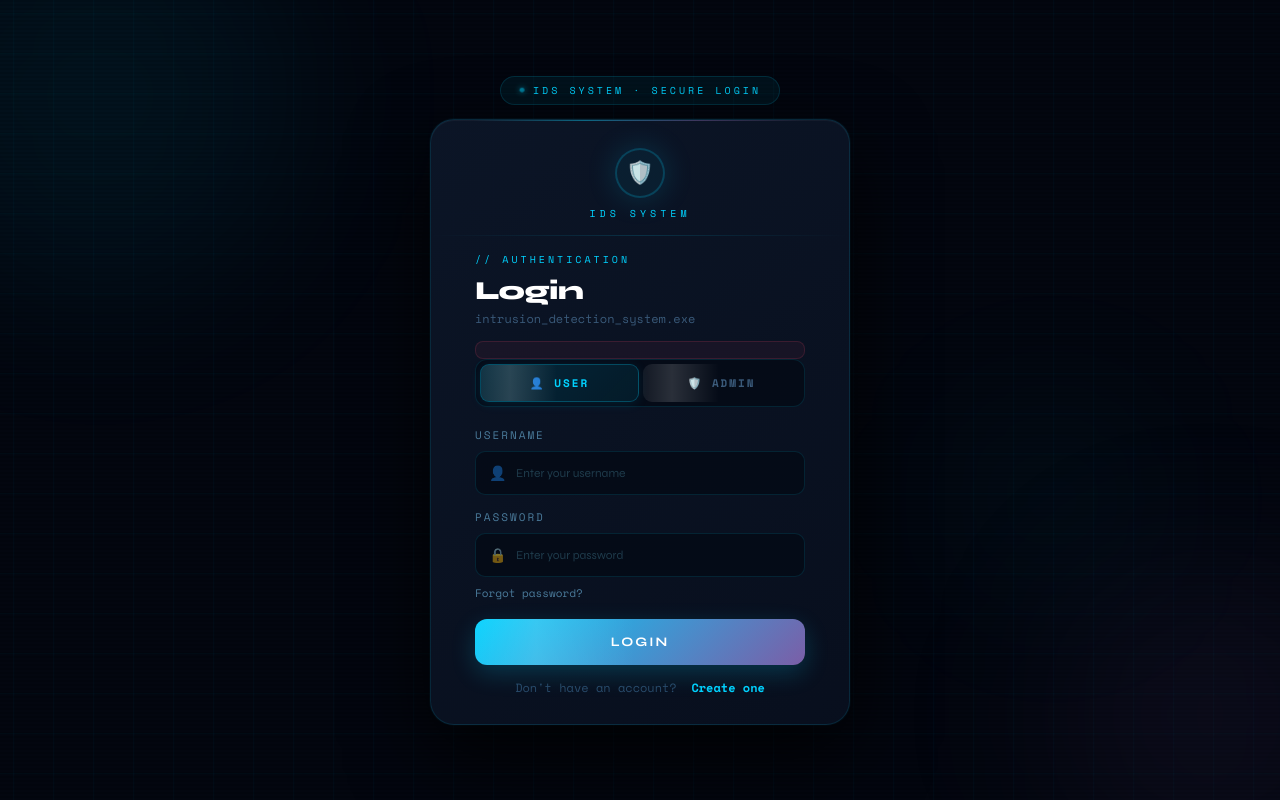
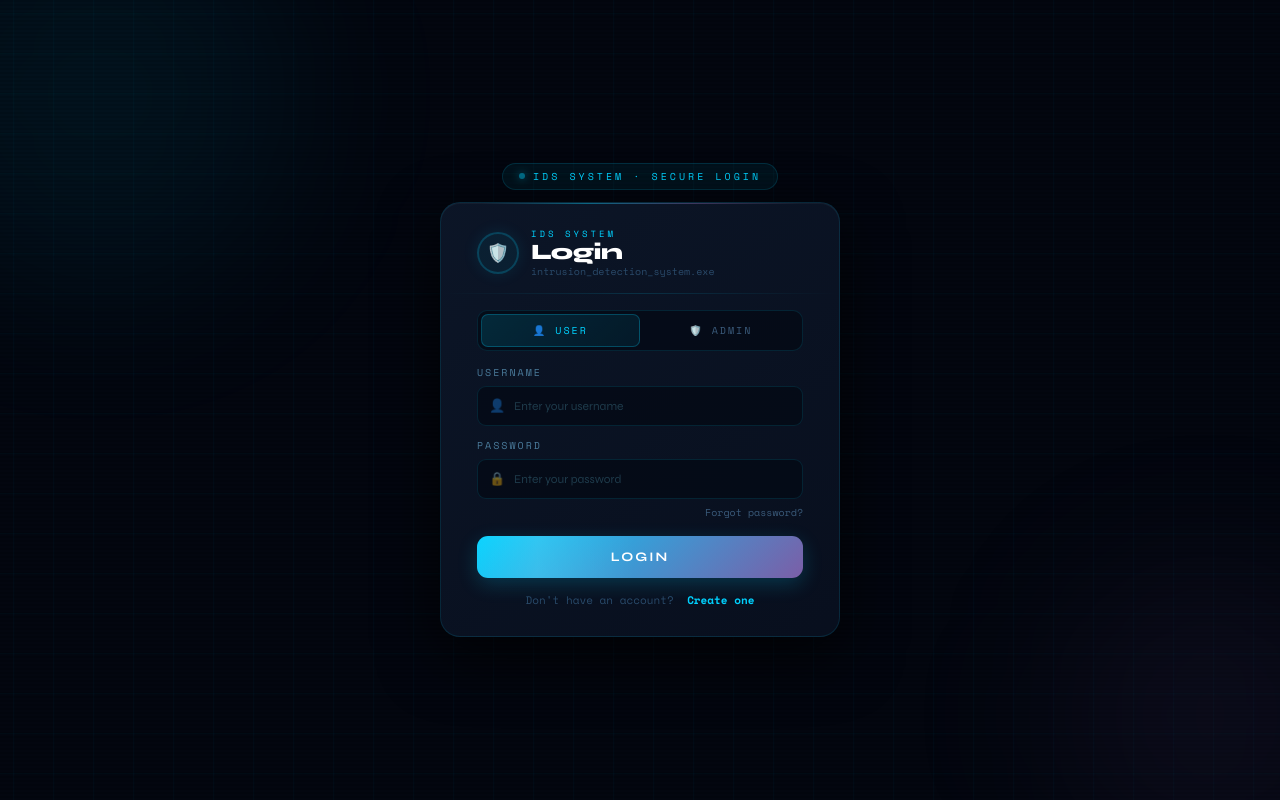
Before and after one commit to AchantaHarshini/Intrusion-Detection-System-IDS-for-Network-Traffic-Using-Machine-Learning, a Flask app: page / in a window 1280 px wide. Run offline with Flask 3, Linux system fonts and the light colour scheme.

Commit message:
Update login.html

```diff
--- a/templates/login.html
+++ b/templates/login.html
@@ -8,8 +8,8 @@
 *{margin:0;padding:0;box-sizing:border-box;}
 body{
   background:#03060f;color:#e8f4f8;font-family:'Syne',sans-serif;
-  display:flex;justify-content:center;align-items:center;
-  min-height:100vh;margin:0;overflow:hidden;position:relative;
+  min-height:100vh;display:flex;justify-content:center;align-items:center;
+  overflow-y:auto;position:relative;
 }
 body::before{
   content:'';position:fixed;inset:0;
@@ -25,177 +25,173 @@ body::after{
 .orb{position:fixed;border-radius:50%;filter:blur(80px);pointer-events:none;z-index:0;animation:orbFloat 8s ease-in-out infinite;}
 .orb1{width:400px;height:400px;background:rgba(0,210,255,0.06);top:-100px;left:-100px;}
 .orb2{width:300px;height:300px;background:rgba(123,94,167,0.08);bottom:-80px;right:-80px;animation-delay:-4s;}
-.orb3{width:200px;height:200px;background:rgba(0,210,255,0.04);top:50%;right:10%;animation-delay:-2s;}
-@keyframes orbFloat{0%,100%{transform:translateY(0) scale(1);}50%{transform:translateY(-20px) scale(1.05);}}
-.wrapper{position:relative;z-index:2;display:flex;flex-direction:column;align-items:center;width:100%;max-width:460px;padding:20px;}
+@keyframes orbFloat{0%,100%{transform:translateY(0);}50%{transform:translateY(-20px);}}
+
+.wrapper{
+  position:relative;z-index:2;
+  display:flex;flex-direction:column;align-items:center;
+  width:100%;max-width:440px;padding:16px 20px;
+}
+
+/* top badge */
 .top-badge{
   display:flex;align-items:center;gap:8px;
   background:rgba(0,210,255,0.06);border:1px solid rgba(0,210,255,0.15);
-  border-radius:30px;padding:6px 18px;
+  border-radius:30px;padding:5px 16px;margin-bottom:12px;
   font-family:'Space Mono',monospace;font-size:10px;color:#00d2ff;letter-spacing:3px;
-  margin-bottom:14px;animation:fadeDown 0.6s ease both;
+  animation:fadeDown 0.6s ease both;
 }
 .badge-dot{width:6px;height:6px;border-radius:50%;background:#00d2ff;box-shadow:0 0 8px #00d2ff;animation:pulse 2s ease infinite;}
-@keyframes pulse{0%,100%{opacity:1;transform:scale(1);}50%{opacity:0.5;transform:scale(0.8);}}
+@keyframes pulse{0%,100%{opacity:1;}50%{opacity:0.4;}}
+
+/* card */
 .card{
   width:100%;
-  background:linear-gradient(145deg,rgba(12,22,40,0.95),rgba(8,15,30,0.98));
-  padding:28px 44px;border-radius:24px;
+  background:linear-gradient(145deg,rgba(12,22,40,0.97),rgba(8,15,30,0.99));
+  padding:24px 36px 28px;border-radius:20px;
   border:1px solid rgba(0,210,255,0.12);
-  box-shadow:0 30px 80px rgba(0,0,0,0.8),0 0 0 1px rgba(0,210,255,0.05),inset 0 1px 0 rgba(255,255,255,0.04);
+  box-shadow:0 20px 60px rgba(0,0,0,0.7),inset 0 1px 0 rgba(255,255,255,0.04);
   animation:fadeUp 0.7s ease both 0.1s;position:relative;overflow:hidden;
 }
 .card::before{
   content:'';position:absolute;top:0;left:10%;right:10%;height:1px;
   background:linear-gradient(90deg,transparent,rgba(0,210,255,0.4),rgba(123,94,167,0.4),transparent);
 }
-.logo-wrap{display:flex;flex-direction:column;align-items:center;margin-bottom:14px;}
+
+/* logo row - horizontal to save space */
+.logo-row{
+  display:flex;align-items:center;gap:12px;margin-bottom:14px;
+}
 .shield{
-  width:50px;height:50px;background:rgba(0,210,255,0.06);
-  border:2px solid rgba(0,210,255,0.2);border-radius:50%;
-  display:flex;align-items:center;justify-content:center;font-size:22px;margin-bottom:8px;
-  box-shadow:0 0 20px rgba(0,210,255,0.1);animation:shieldPulse 3s ease infinite;
+  width:42px;height:42px;flex-shrink:0;
+  background:rgba(0,210,255,0.06);border:2px solid rgba(0,210,255,0.2);
+  border-radius:50%;display:flex;align-items:center;justify-content:center;
+  font-size:18px;box-shadow:0 0 16px rgba(0,210,255,0.1);
+  transition:border-color 0.3s,background 0.3s;
 }
-@keyframes shieldPulse{0%,100%{box-shadow:0 0 20px rgba(0,210,255,0.1);}50%{box-shadow:0 0 35px rgba(0,210,255,0.2);}}
-.logo-tag{font-family:'Space Mono',monospace;font-size:10px;color:#00d2ff;letter-spacing:4px;}
-.divider{height:1px;background:linear-gradient(90deg,transparent,rgba(0,210,255,0.15),transparent);margin:0 -44px 16px;}
-.tag{font-family:'Space Mono',monospace;font-size:10px;color:#00d2ff;letter-spacing:3px;margin-bottom:8px;}
-h1{font-size:26px;font-weight:800;color:#fff;letter-spacing:-0.5px;margin-bottom:4px;text-align:left;}
-.sub{font-size:12px;color:#3a5a7a;font-family:'Space Mono',monospace;}
+.logo-info .logo-tag{font-family:'Space Mono',monospace;font-size:9px;color:#00d2ff;letter-spacing:3px;transition:color 0.3s;}
+.logo-info h1{font-size:22px;font-weight:800;color:#fff;letter-spacing:-0.5px;line-height:1.1;}
+.logo-info .sub{font-size:10px;color:#2a4a6a;font-family:'Space Mono',monospace;}
+
+.divider{height:1px;background:linear-gradient(90deg,transparent,rgba(0,210,255,0.15),transparent);margin:0 -36px 16px;}
+
+/* error */
 .error{
-  color:#ff4d6d;text-align:center;margin:14px 0 0;font-size:12px;
+  display:none;color:#ff4d6d;text-align:center;margin-bottom:10px;font-size:11px;
   font-family:'Space Mono',monospace;
   background:rgba(255,77,109,0.06);border:1px solid rgba(255,77,109,0.15);
-  border-radius:8px;padding:8px 12px;
+  border-radius:8px;padding:7px 12px;
 }
-label{font-size:11px;display:block;margin-top:14px;color:#4a7a9a;font-family:'Space Mono',monospace;letter-spacing:2px;text-transform:uppercase;}
-.input-wrap{position:relative;margin-top:8px;}
-.input-icon{position:absolute;left:14px;top:50%;transform:translateY(-50%);font-size:14px;opacity:0.5;pointer-events:none;}
+.error.show{display:block;}
+
+/* role toggle */
+.role-toggle{
+  display:flex;background:rgba(4,10,22,0.8);border:1px solid rgba(0,210,255,0.12);
+  border-radius:10px;padding:3px;gap:3px;margin-bottom:14px;
+}
+.role-btn{
+  flex:1;padding:8px;border:none;border-radius:7px;
+  background:transparent;color:#3a5a7a;
+  font-family:'Space Mono',monospace;font-size:10px;letter-spacing:2px;
+  cursor:pointer;transition:all 0.3s;box-shadow:none;margin:0;width:auto;
+}
+.role-btn.active-user{background:linear-gradient(135deg,rgba(0,210,255,0.15),rgba(0,210,255,0.07));color:#00d2ff;border:1px solid rgba(0,210,255,0.25);}
+.role-btn.active-admin{background:linear-gradient(135deg,rgba(123,94,167,0.2),rgba(123,94,167,0.08));color:#a78bfa;border:1px solid rgba(123,94,167,0.3);}
+.role-btn:hover:not(.active-user):not(.active-admin){color:#6a8aaa;transform:none;}
+
+/* labels & inputs */
+label{font-size:10px;display:block;margin-top:12px;color:#4a7a9a;font-family:'Space Mono',monospace;letter-spacing:2px;text-transform:uppercase;}
+.input-wrap{position:relative;margin-top:6px;}
+.input-icon{position:absolute;left:12px;top:50%;transform:translateY(-50%);font-size:13px;opacity:0.45;pointer-events:none;}
 input{
-  width:100%;padding:13px 14px 13px 40px;border-radius:10px;
+  width:100%;padding:11px 12px 11px 36px;border-radius:9px;
   border:1px solid rgba(0,210,255,0.12);background:rgba(4,10,22,0.8);
   color:white;font-family:'Syne',sans-serif;font-size:13px;
-  transition:border-color 0.3s,box-shadow 0.3s,background 0.3s;outline:none;
+  transition:border-color 0.3s,box-shadow 0.3s;outline:none;
 }
-input:focus{border-color:rgba(0,210,255,0.45);background:rgba(0,210,255,0.04);box-shadow:0 0 0 3px rgba(0,210,255,0.08),0 4px 16px rgba(0,0,0,0.3);}
+input:focus{border-color:rgba(0,210,255,0.4);box-shadow:0 0 0 3px rgba(0,210,255,0.07);}
 input::placeholder{color:#1e3a4a;font-size:12px;}
 
-/* forgot password row */
-.pw-row{display:flex;justify-content:space-between;align-items:center;margin-top:0;}
-.forgot-link{
-  display:inline-block;margin-top:8px;
-  font-size:11px;font-family:'Space Mono',monospace;
-  color:#4a7a9a;text-decoration:none;
-  transition:color 0.2s;
-}
+/* forgot */
+.forgot-link{display:block;margin-top:6px;font-size:10px;font-family:'Space Mono',monospace;color:#3a5a7a;text-decoration:none;transition:color 0.2s;text-align:right;}
 .forgot-link:hover{color:#00d2ff;}
 
-button{
-  width:100%;margin-top:18px;padding:15px;border:none;border-radius:12px;
+/* login button */
+.login-btn{
+  width:100%;margin-top:16px;padding:13px;border:none;border-radius:11px;
   background:linear-gradient(135deg,#00d2ff 0%,#7b5ea7 100%);
   color:white;font-weight:700;font-family:'Syne',sans-serif;font-size:13px;letter-spacing:2px;
   cursor:pointer;position:relative;overflow:hidden;
   transition:opacity 0.3s,transform 0.2s,box-shadow 0.3s;
-  box-shadow:0 8px 24px rgba(0,210,255,0.2);
+  box-shadow:0 6px 20px rgba(0,210,255,0.2);
 }
-button:hover{opacity:0.92;transform:translateY(-1px);box-shadow:0 12px 32px rgba(0,210,255,0.3);}
-button:active{transform:translateY(0);}
-button::after{content:'';position:absolute;top:0;left:-100%;width:60%;height:100%;background:linear-gradient(90deg,transparent,rgba(255,255,255,0.15),transparent);animation:shimmer 3s ease infinite;}
+.login-btn:hover{opacity:0.9;transform:translateY(-1px);box-shadow:0 10px 28px rgba(0,210,255,0.28);}
+.login-btn:active{transform:translateY(0);}
+.login-btn::after{content:'';position:absolute;top:0;left:-100%;width:60%;height:100%;background:linear-gradient(90deg,transparent,rgba(255,255,255,0.12),transparent);animation:shimmer 3s ease infinite;}
 @keyframes shimmer{0%{left:-100%;}100%{left:200%;}}
-.register-link{margin-top:14px;font-size:12px;text-align:center;color:#2a4a6a;font-family:'Space Mono',monospace;}
-.register-link a{color:#00d2ff;text-decoration:none;font-weight:700;transition:opacity 0.2s;}
+
+/* register link */
+.register-link{margin-top:14px;font-size:11px;text-align:center;color:#2a4a6a;font-family:'Space Mono',monospace;}
+.register-link a{color:#00d2ff;text-decoration:none;font-weight:700;}
 .register-link a:hover{opacity:0.75;}
 
-/* ── FORGOT PASSWORD MODAL ── */
-.modal-overlay{
-  position:fixed;inset:0;background:rgba(0,0,0,0.75);
-  display:none;align-items:center;justify-content:center;z-index:100;
-  backdrop-filter:blur(6px);
-}
+/* modal */
+.modal-overlay{position:fixed;inset:0;background:rgba(0,0,0,0.75);display:none;align-items:center;justify-content:center;z-index:100;backdrop-filter:blur(6px);}
 .modal-overlay.active{display:flex;}
 .modal{
   background:linear-gradient(145deg,rgba(12,22,40,0.98),rgba(8,15,30,0.99));
   border:1px solid rgba(0,210,255,0.15);border-radius:20px;
-  padding:36px 40px;width:100%;max-width:400px;
+  padding:32px 36px;width:100%;max-width:380px;margin:20px;
   box-shadow:0 30px 80px rgba(0,0,0,0.8);
   position:relative;animation:fadeUp 0.4s ease both;
 }
-.modal::before{
-  content:'';position:absolute;top:0;left:10%;right:10%;height:1px;
-  background:linear-gradient(90deg,transparent,rgba(0,210,255,0.4),transparent);
-}
-.modal-close{
-  position:absolute;top:16px;right:18px;
-  background:none;border:none;color:#2a4a6a;font-size:20px;
-  cursor:pointer;transition:color 0.2s;padding:0;width:auto;margin:0;
-  box-shadow:none;letter-spacing:0;
-}
+.modal::before{content:'';position:absolute;top:0;left:10%;right:10%;height:1px;background:linear-gradient(90deg,transparent,rgba(0,210,255,0.4),transparent);}
+.modal-close{position:absolute;top:14px;right:16px;background:none;border:none;color:#2a4a6a;font-size:18px;cursor:pointer;padding:0;width:auto;margin:0;box-shadow:none;transition:color 0.2s;}
 .modal-close:hover{color:#00d2ff;transform:none;}
-.modal-tag{font-family:'Space Mono',monospace;font-size:10px;color:#00d2ff;letter-spacing:3px;margin-bottom:8px;}
-.modal h3{font-size:20px;font-weight:800;color:#fff;margin-bottom:4px;}
-.modal .modal-sub{font-size:11px;color:#3a5a7a;font-family:'Space Mono',monospace;margin-bottom:20px;}
-.modal-divider{height:1px;background:linear-gradient(90deg,transparent,rgba(0,210,255,0.15),transparent);margin:0 -40px 20px;}
-.modal-success{
-  display:none;text-align:center;padding:16px 0;
-}
-.modal-success .tick{font-size:36px;margin-bottom:10px;}
-.modal-success p{font-size:12px;font-family:'Space Mono',monospace;color:#22c55e;line-height:1.6;}
+.modal-tag{font-family:'Space Mono',monospace;font-size:10px;color:#00d2ff;letter-spacing:3px;margin-bottom:6px;}
+.modal h3{font-size:18px;font-weight:800;color:#fff;margin-bottom:3px;}
+.modal-sub{font-size:10px;color:#3a5a7a;font-family:'Space Mono',monospace;margin-bottom:16px;}
+.modal-divider{height:1px;background:linear-gradient(90deg,transparent,rgba(0,210,255,0.15),transparent);margin:0 -36px 16px;}
+.modal-success{display:none;text-align:center;padding:12px 0;}
+.modal-success .tick{font-size:34px;margin-bottom:8px;}
+.modal-success p{font-size:11px;font-family:'Space Mono',monospace;color:#22c55e;line-height:1.6;}
 
-
-/* ── ROLE TOGGLE ── */
-.role-toggle{
-  display:flex;background:rgba(4,10,22,0.8);border:1px solid rgba(0,210,255,0.12);
-  border-radius:12px;padding:4px;gap:4px;margin-bottom:20px;
-}
-.role-btn{
-  flex:1;padding:10px;border:none;border-radius:9px;
-  background:transparent;color:#3a5a7a;
-  font-family:'Space Mono',monospace;font-size:11px;letter-spacing:2px;
-  cursor:pointer;transition:all 0.3s;position:relative;overflow:hidden;
-  box-shadow:none;margin:0;width:auto;
-}
-.role-btn.active-user{
-  background:linear-gradient(135deg,rgba(0,210,255,0.15),rgba(0,210,255,0.08));
-  color:#00d2ff;border:1px solid rgba(0,210,255,0.25);
-  box-shadow:0 2px 12px rgba(0,210,255,0.1);
-}
-.role-btn.active-admin{
-  background:linear-gradient(135deg,rgba(123,94,167,0.2),rgba(123,94,167,0.1));
-  color:#a78bfa;border:1px solid rgba(123,94,167,0.3);
-  box-shadow:0 2px 12px rgba(123,94,167,0.15);
-}
-.role-btn:hover:not(.active-user):not(.active-admin){color:#6a8aaa;transform:none;}
-@keyframes fadeUp{from{opacity:0;transform:translateY(20px);}to{opacity:1;transform:translateY(0);}}
-@keyframes fadeDown{from{opacity:0;transform:translateY(-10px);}to{opacity:1;transform:translateY(0);}}
+@keyframes fadeUp{from{opacity:0;transform:translateY(18px);}to{opacity:1;transform:translateY(0);}}
+@keyframes fadeDown{from{opacity:0;transform:translateY(-8px);}to{opacity:1;transform:translateY(0);}}
 </style>
 </head>
 <body>
-
 <div class="orb orb1"></div>
 <div class="orb orb2"></div>
-<div class="orb orb3"></div>
 
 <div class="wrapper">
   <div class="top-badge"><div class="badge-dot"></div>IDS SYSTEM · SECURE LOGIN</div>
 
   <div class="card">
-    <div class="logo-wrap">
-      <div class="shield">🛡️</div>
-      <div class="logo-tag">IDS SYSTEM</div>
+    <!-- Logo row -->
+    <div class="logo-row">
+      <div class="shield" id="shield">🛡️</div>
+      <div class="logo-info">
+        <div class="logo-tag" id="logoTag">IDS SYSTEM</div>
+        <h1>Login</h1>
+        <div class="sub">intrusion_detection_system.exe</div>
+      </div>
     </div>
+
     <div class="divider"></div>
-    <div class="tag">// AUTHENTICATION</div>
-    <h1>Login</h1>
-    <div class="sub">intrusion_detection_system.exe</div>
 
+    <!-- Error -->
     <div class="error" id="errorMsg"></div>
 
     <form method="POST" action="/login">
       <input type="hidden" name="role" id="roleInput" value="user">
+
+      <!-- Role toggle -->
       <div class="role-toggle">
         <button type="button" class="role-btn active-user" id="btnUser" onclick="setRole('user')">👤 USER</button>
         <button type="button" class="role-btn" id="btnAdmin" onclick="setRole('admin')">🛡️ ADMIN</button>
       </div>
+
       <label>Username</label>
       <div class="input-wrap">
         <span class="input-icon">👤</span>
@@ -207,18 +203,16 @@ button::after{content:'';position:absolute;top:0;left:-100%;width:60%;height:100
         <span class="input-icon">🔒</span>
         <input type="password" name="password" placeholder="Enter your password" required>
       </div>
-      <div class="pw-row">
-        <a href="#" class="forgot-link" onclick="openForgot(event)">Forgot password?</a>
-      </div>
+      <a href="#" class="forgot-link" onclick="openForgot(event)">Forgot password?</a>
 
-      <button type="submit">LOGIN</button>
+      <button type="submit" class="login-btn">LOGIN</button>
     </form>
 
     <div class="register-link">Don't have an account? &nbsp;<a href="/register">Create one</a></div>
   </div>
 </div>
 
-<!-- ── FORGOT PASSWORD MODAL ── -->
+<!-- Forgot Password Modal -->
 <div class="modal-overlay" id="forgotModal">
   <div class="modal">
     <button class="modal-close" onclick="closeForgot()">✕</button>
@@ -226,40 +220,49 @@ button::after{content:'';position:absolute;top:0;left:-100%;width:60%;height:100
     <h3>Forgot Password</h3>
     <div class="modal-sub">Enter your username to reset your password</div>
     <div class="modal-divider"></div>
-
     <div id="forgotForm">
       <label>Username</label>
-      <div class="input-wrap" style="margin-top:8px;">
+      <div class="input-wrap" style="margin-top:6px;">
         <span class="input-icon">👤</span>
         <input type="text" id="resetUsername" placeholder="Enter your username">
       </div>
-      <label style="margin-top:16px;">New Password</label>
-      <div class="input-wrap" style="margin-top:8px;">
+      <label style="margin-top:12px;">New Password</label>
+      <div class="input-wrap" style="margin-top:6px;">
         <span class="input-icon">🔒</span>
         <input type="password" id="newPassword" placeholder="Enter new password">
       </div>
-      <label style="margin-top:16px;">Confirm New Password</label>
-      <div class="input-wrap" style="margin-top:8px;">
+      <label style="margin-top:12px;">Confirm New Password</label>
+      <div class="input-wrap" style="margin-top:6px;">
         <span class="input-icon">🔑</span>
         <input type="password" id="confirmNewPassword" placeholder="Repeat new password">
       </div>
-      <div class="match-hint" id="resetMatchHint" style="font-size:10px;font-family:'Space Mono',monospace;margin-top:6px;height:14px;"></div>
-      <button style="margin-top:22px;" onclick="submitReset()">RESET PASSWORD</button>
+      <div id="resetMatchHint" style="font-size:10px;font-family:'Space Mono',monospace;margin-top:5px;height:13px;"></div>
+      <button class="login-btn" style="margin-top:16px;" onclick="submitReset()">RESET PASSWORD</button>
     </div>
-
     <div class="modal-success" id="resetSuccess">
       <div class="tick">✅</div>
-      <p>Password reset successful!<br>You can now login with<br>your new password.</p>
-      <button style="margin-top:20px;" onclick="closeForgot()">BACK TO LOGIN</button>
+      <p>Password reset successful!<br>You can now login with your new password.</p>
+      <button class="login-btn" style="margin-top:16px;" onclick="closeForgot()">BACK TO LOGIN</button>
     </div>
   </div>
 </div>
 
 <script>
-function openForgot(e){
-  e.preventDefault();
-  document.getElementById('forgotModal').classList.add('active');
+function setRole(role){
+  document.getElementById('roleInput').value=role;
+  const u=document.getElementById('btnUser'),a=document.getElementById('btnAdmin');
+  const sh=document.getElementById('shield'),lt=document.getElementById('logoTag');
+  if(role==='user'){
+    u.className='role-btn active-user';a.className='role-btn';
+    sh.style.borderColor='rgba(0,210,255,0.2)';sh.style.background='rgba(0,210,255,0.06)';
+    lt.style.color='#00d2ff';
+  }else{
+    a.className='role-btn active-admin';u.className='role-btn';
+    sh.style.borderColor='rgba(123,94,167,0.3)';sh.style.background='rgba(123,94,167,0.08)';
+    lt.style.color='#a78bfa';
+  }
 }
+function openForgot(e){e.preventDefault();document.getElementById('forgotModal').classList.add('active');}
 function closeForgot(){
   document.getElementById('forgotModal').classList.remove('active');
   document.getElementById('forgotForm').style.display='block';
@@ -269,65 +272,28 @@ function closeForgot(){
   document.getElementById('confirmNewPassword').value='';
   document.getElementById('resetMatchHint').textContent='';
 }
-document.getElementById('confirmNewPassword').addEventListener('input', function(){
-  const p = document.getElementById('newPassword').value;
-  const c = this.value;
-  const hint = document.getElementById('resetMatchHint');
-  if(!c){hint.textContent='';return;}
-  if(p===c){hint.textContent='✓ Passwords match';hint.style.color='#22c55e';}
-  else{hint.textContent='✗ Passwords do not match';hint.style.color='#ef4444';}
+document.getElementById('confirmNewPassword').addEventListener('input',function(){
+  const p=document.getElementById('newPassword').value,c=this.value,h=document.getElementById('resetMatchHint');
+  if(!c){h.textContent='';return;}
+  h.textContent=p===c?'✓ Passwords match':'✗ Passwords do not match';
+  h.style.color=p===c?'#22c55e':'#ef4444';
 });
 function submitReset(){
-  const user = document.getElementById('resetUsername').value.trim();
-  const np = document.getElementById('newPassword').value;
-  const cp = document.getElementById('confirmNewPassword').value;
+  const user=document.getElementById('resetUsername').value.trim();
+  const np=document.getElementById('newPassword').value;
+  const cp=document.getElementById('confirmNewPassword').value;
   if(!user||!np||!cp){alert('Please fill all fields.');return;}
   if(np!==cp){alert('Passwords do not match.');return;}
-  fetch('/reset-password',{
-    method:'POST',
-    headers:{'Content-Type':'application/json'},
-    body:JSON.stringify({username:user,new_password:np})
-  }).then(r=>r.json()).then(data=>{
-    if(data.success){
-      document.getElementById('forgotForm').style.display='none';
-      document.getElementById('resetSuccess').style.display='block';
-    } else {
-      alert(data.message||'Reset failed. Please check your username.');
-    }
-  }).catch(()=>{
-    document.getElementById('forgotForm').style.display='none';
-    document.getElementById('resetSuccess').style.display='block';
-  });
+  fetch('/reset-password',{method:'POST',headers:{'Content-Type':'application/json'},body:JSON.stringify({username:user,new_password:np})})
+  .then(r=>r.json()).then(d=>{
+    if(d.success){document.getElementById('forgotForm').style.display='none';document.getElementById('resetSuccess').style.display='block';}
+    else alert(d.message||'Reset failed. Please check your username.');
+  }).catch(()=>{document.getElementById('forgotForm').style.display='none';document.getElementById('resetSuccess').style.display='block';});
 }
-// close modal on outside click
-document.getElementById('forgotModal').addEventListener('click',function(e){
-  if(e.target===this)closeForgot();
-});
-function setRole(role){
-  document.getElementById('roleInput').value = role;
-  const btnU = document.getElementById('btnUser');
-  const btnA = document.getElementById('btnAdmin');
-  const shield = document.querySelector('.shield');
-  const logoTag = document.querySelector('.logo-tag');
-  const badge = document.querySelector('.top-badge');
-  if(role==='user'){
-    btnU.className='role-btn active-user';
-    btnA.className='role-btn';
-    shield.style.borderColor='rgba(0,210,255,0.2)';
-    shield.style.background='rgba(0,210,255,0.06)';
-    logoTag.style.color='#00d2ff';
-  } else {
-    btnA.className='role-btn active-admin';
-    btnU.className='role-btn';
-    shield.style.borderColor='rgba(123,94,167,0.3)';
-    shield.style.background='rgba(123,94,167,0.08)';
-    logoTag.style.color='#a78bfa';
-  }
-}
-// show error from URL param
+document.getElementById('forgotModal').addEventListener('click',function(e){if(e.target===this)closeForgot();});
 const params=new URLSearchParams(window.location.search);
-const err=params.get("error");
-if(err){document.getElementById("errorMsg").textContent=err;}
+const err=params.get('error');
+if(err){const el=document.getElementById('errorMsg');el.textContent=err;el.classList.add('show');}
 </script>
 </body>
 </html>
```
